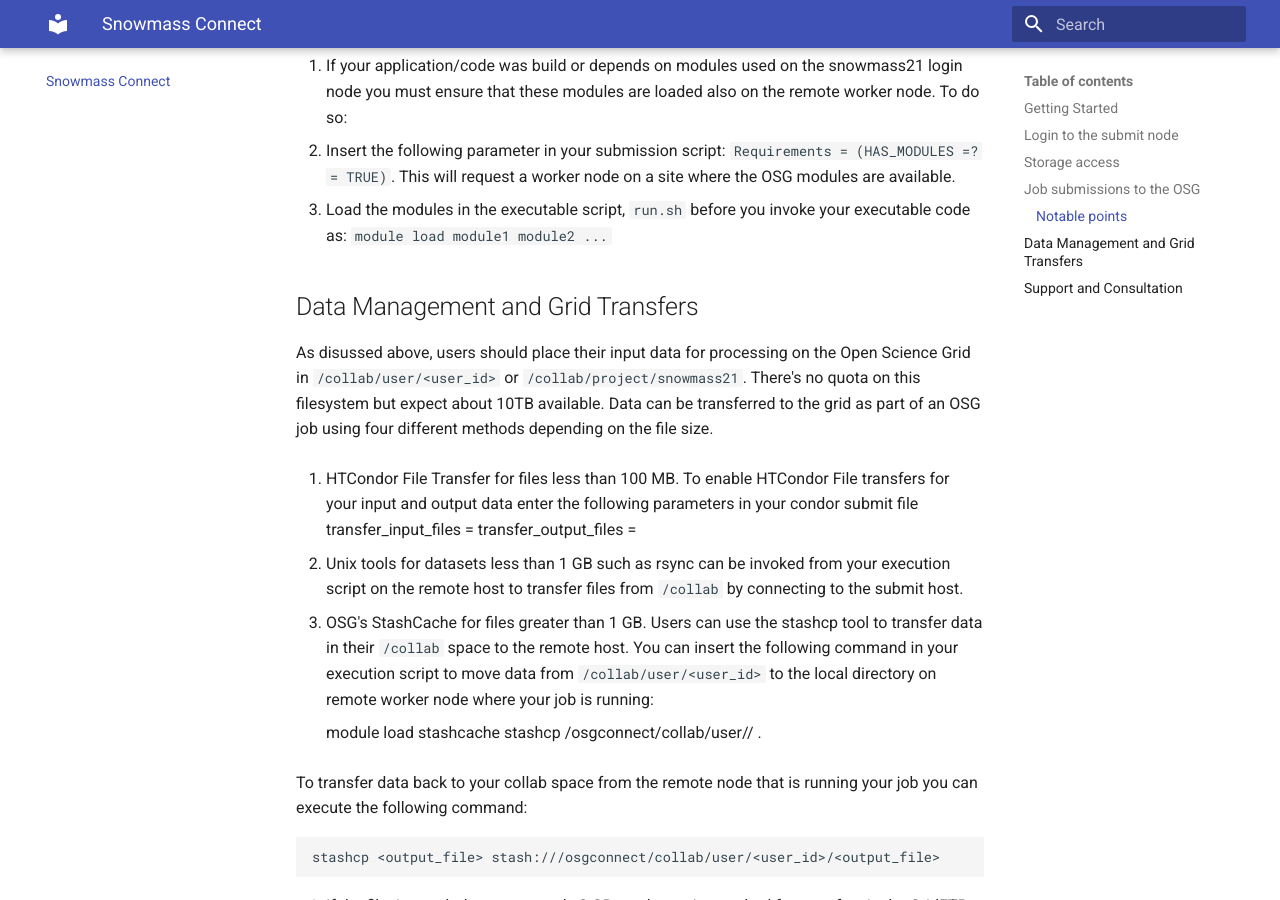
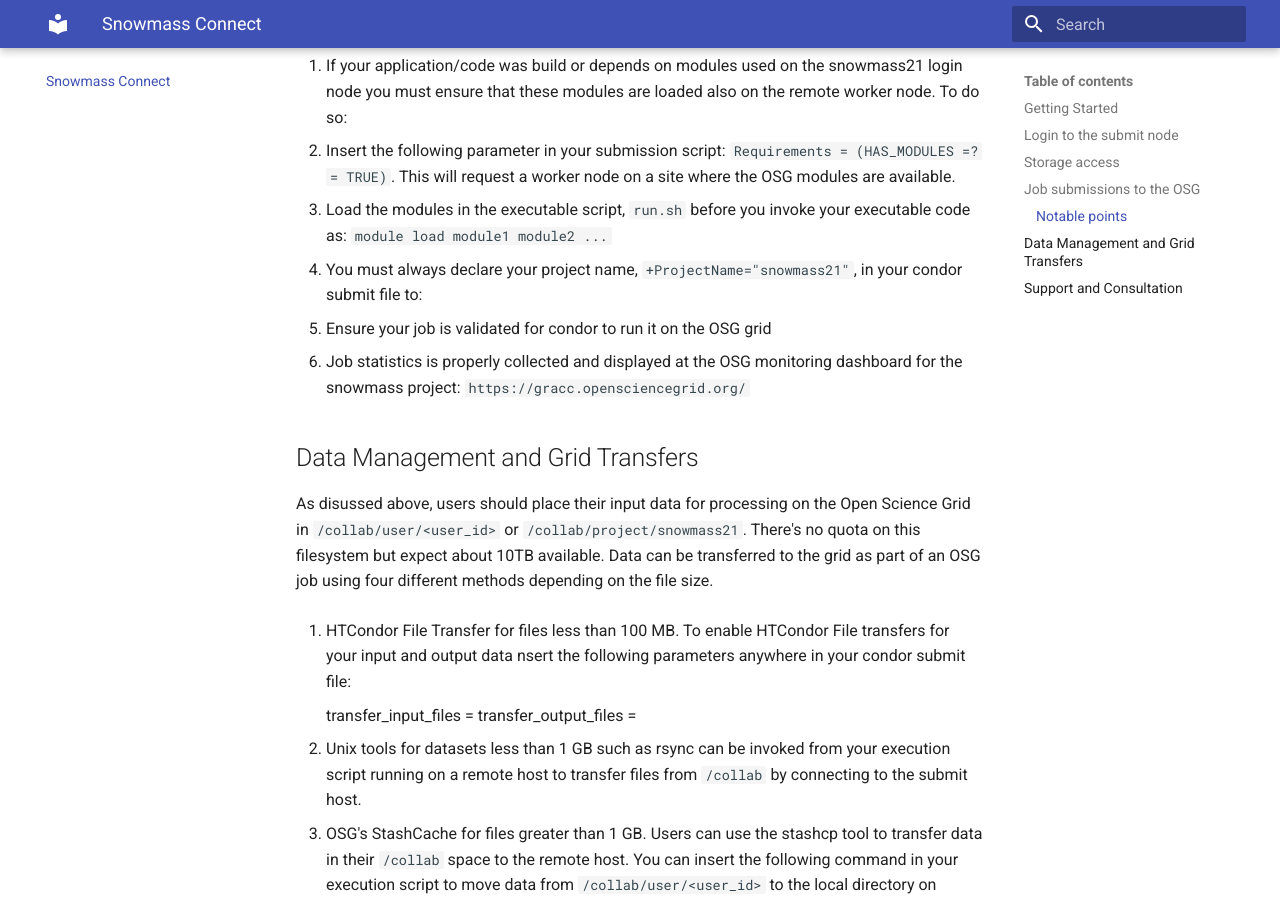
Before and after one commit to ppaschos/snowmass-connect-docs, an MkDocs documentation site: the page built from docs/index.md, in a window 1280 px wide and 900 px high, scrolled down 2883 px. Built offline with MkDocs 1.6.1 and Material for MkDocs 9.7.7, drawn with Linux system fonts in a browser that asks for light colours.

Commit message:
Update index.md

```diff
--- a/docs/index.md
+++ b/docs/index.md
@@ -96,19 +96,22 @@
 * Insert the following parameter in your submission script: `Requirements = (HAS_MODULES =?= TRUE)`. This will
 request a worker node on a site where the OSG modules are available.
 * Load the modules in the executable script, `run.sh` before you invoke your executable code as: `module load module1 module2 ...`
-
+2. You must always declare your project name, `+ProjectName="snowmass21"`, in your condor submit file to:
+* Ensure your job is validated for condor to run it on the OSG grid
+* Job statistics is properly collected and displayed at the OSG monitoring dashboard for the snowmass project: `https://gracc.opensciencegrid.org/`
 
 ## Data Management and Grid Transfers
 
 As disussed above, users should place their input data for processing on the Open Science Grid in `/collab/user/<user_id>` or `/collab/project/snowmass21`. There's no quota on this filesystem but expect about 10TB available. Data can be transferred to the grid as part of an OSG job using four different methods depending on the file size.
 
-1. HTCondor File Transfer for files less than 100 MB. To enable HTCondor File transfers for your input and output data enter the following parameters
-in your condor submit file
+1. HTCondor File Transfer for files less than 100 MB. To enable HTCondor File transfers for your input and output data nsert the following parameters
+anywhere in your condor submit file:
+
     transfer_input_files = <comma separated files or directories>
     transfer_output_files = <comma separated files or directories>
 
 2. Unix tools for datasets less than 1 GB such as rsync can be invoked from your execution script
-on the remote host to transfer files from `/collab` by connecting to the submit host.
+running on a remote host to transfer files from `/collab` by connecting to the submit host.
 3. OSG's StashCache for files greater than 1 GB. Users can use the stashcp tool to transfer data in their `/collab` space to the remote host.
 You can insert the following command in your execution script to  move data from `/collab/user/<user_id>` to the local
 directory on remote worker node where your job is running:
```
